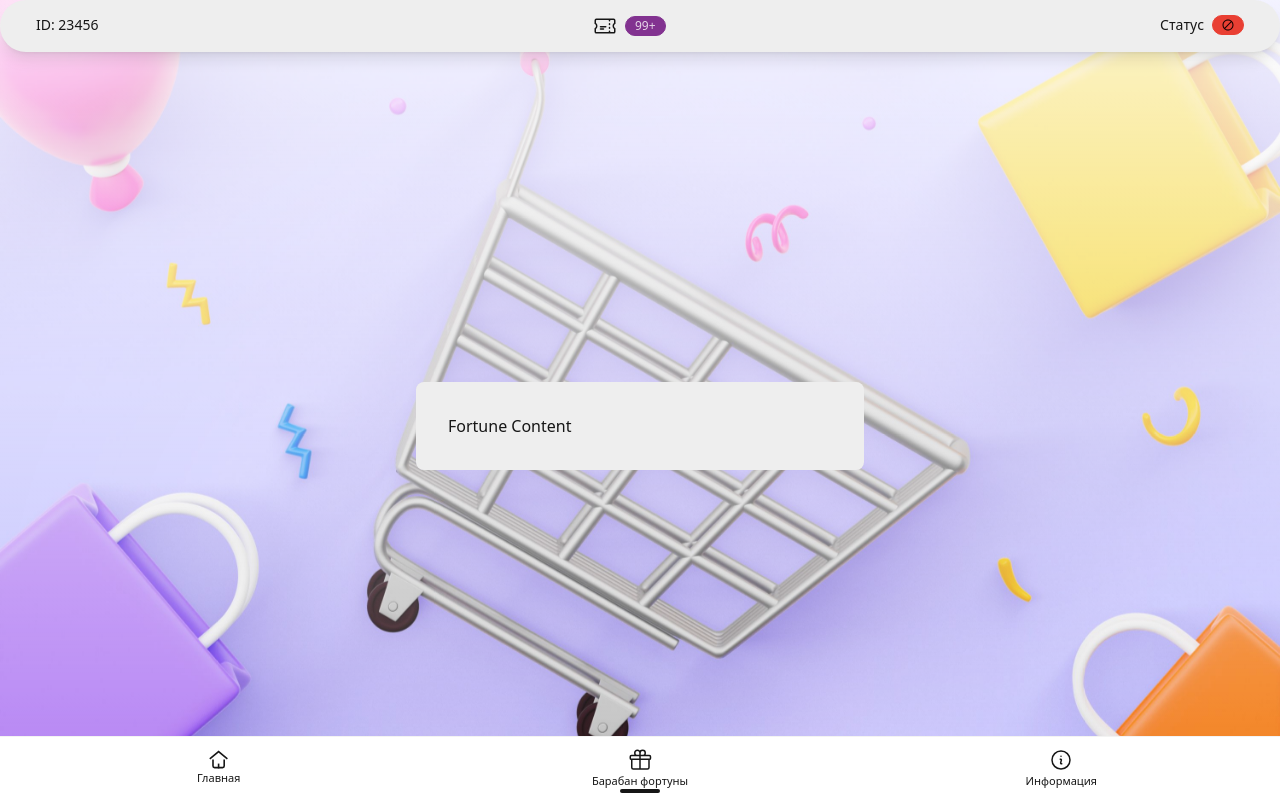
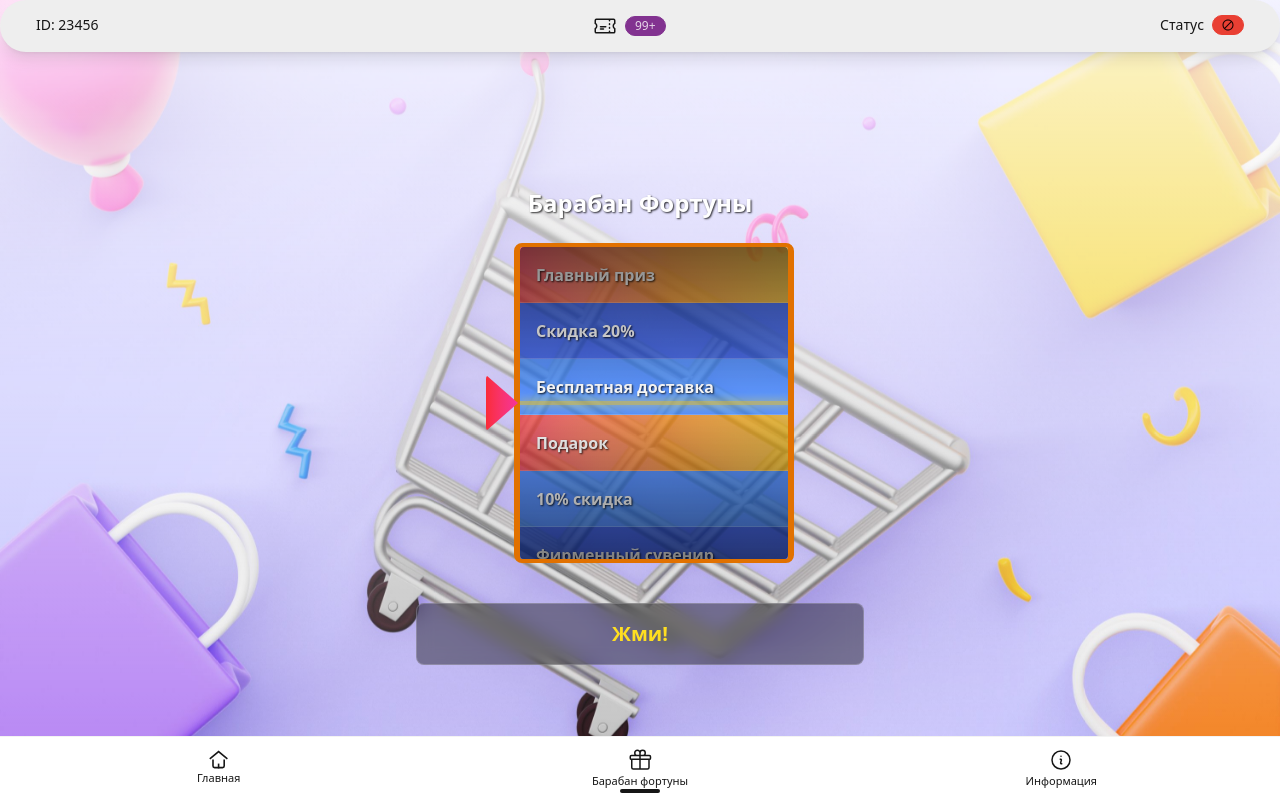
Before and after one commit to tipsy67/tgbot_01_react, a React (Vite) app: page / in a window 1280 px wide. Both pictures are taken after a click on the button "Барабан фортуны". Built offline with nearby package versions, Linux system fonts and the light colour scheme.

Commit message:
create drum

```diff
--- a/src/App.jsx
+++ b/src/App.jsx
@@ -1,18 +1,31 @@
-import { useState, useEffect } from 'react'
-import reactLogo from './assets/react.svg'
-import viteLogo from '/vite.svg'
-import './App.css'
-import Dock from './components/layout/footer/Dock'
-import Home from './components/pages/Home'
-import Header from './components/layout/footer/Header'
-import backgroundUrl from './assets/hero-pic.jpg'
+import { useState, useEffect } from "react";
+import reactLogo from "./assets/react.svg";
+import viteLogo from "/vite.svg";
+import "./App.css";
+import Dock from "./components/layout/footer/Dock";
+import Home from "./components/pages/Home";
+import Header from "./components/layout/footer/Header";
+import backgroundUrl from "./assets/hero-pic.jpg";
+import FortuneDrum from "./components/pages/Fortune";
 
 function App() {
-  const datePrizeDraw = new Date('2025-09-25T15:30:00');
-  const [tab, setTab] = useState('main')
-  const [count, setCount] = useState(0)
-  const isStaff = false
-  const counter=10
+  const datePrizeDraw = new Date("2025-09-25T15:30:00");
+  const [tab, setTab] = useState("main");
+  const [count, setCount] = useState(0);
+  const isStaff = false;
+  const counter = 10;
+  const prizes = [
+    { name: "Главный приз", type: "premium" },
+    { name: "Скидка 20%", type: "regular" },
+    { name: "Бесплатная доставка", type: "regular" },
+    { name: "Подарок", type: "premium" },
+    { name: "10% скидка", type: "regular" },
+    { name: "Фирменный сувенир", type: "regular" },
+    { name: "Двойной бонус", type: "regular" },
+    { name: "50% скидка", type: "premium" },
+    { name: "Удача в следующий раз", type: "regular" },
+    { name: "Малый приз", type: "regular" },
+  ];
 
   return (
     <div
@@ -22,22 +35,33 @@ function App() {
       style={{ backgroundImage: `url(${backgroundUrl})` }}
     >
       <div className="relative z-10 flex flex-col h-full">
+        <Header entrantID="23456" />
 
-      <Header entrantID='23456'/>
+        <main className="flex-1 flex justify-center items-center overflow-auto p-4">
+          <div className="w-full max-w-md">
+            {tab === "main" && <Home targetDate={datePrizeDraw} />}
+            {tab === "help" && (
+              <div className="bg-base-200 bg-opacity-90 rounded-lg p-8 backdrop-blur-sm">
+                Help Content
+              </div>
+            )}
+            {tab === "settings" && (
+              <div className="bg-base-200 bg-opacity-90 rounded-lg p-8 backdrop-blur-sm">
+                Settings Content
+              </div>
+            )}
+            {tab === "fortune" && <FortuneDrum prizes={prizes}/>}
+          </div>
+        </main>
 
-      <main className="flex-1 flex justify-center items-center overflow-auto p-4">
-        <div className="w-full max-w-md">
-          {tab === 'main' && <Home targetDate={datePrizeDraw}/>}
-          {tab === 'help' && <div className="bg-base-200 bg-opacity-90 rounded-lg p-8 backdrop-blur-sm">Help Content</div>}
-          {tab === 'settings' && <div className="bg-base-200 bg-opacity-90 rounded-lg p-8 backdrop-blur-sm">Settings Content</div>}
-          {tab === 'fortune' && <div className="bg-base-200 bg-opacity-90 rounded-lg p-8 backdrop-blur-sm">Fortune Content</div>}
-        </div>
-      </main>
-
-      <Dock activeTab={tab} onChange={(current) => setTab(current)} isStaff={isStaff}/>
+        <Dock
+          activeTab={tab}
+          onChange={(current) => setTab(current)}
+          isStaff={isStaff}
+        />
+      </div>
     </div>
-    </div>
-  )
+  );
 }
 
-export default App
+export default App;
--- /dev/null
+++ b/src/components/pages/Fortune.jsx
@@ -0,0 +1,124 @@
+import React, { useState, useRef } from 'react';
+
+export default function FortuneDrum({ prizes, ...props }) {
+  const [isSpinning, setIsSpinning] = useState(false);
+  const [result, setResult] = useState('Жми!');
+  const drumInnerRef = useRef(null);
+
+  // Функция вращения барабана
+  function spinDrum() {
+    if (isSpinning) return;
+
+    setIsSpinning(true);
+    setResult("Барабан вращается...");
+
+    const winningIndex = Math.floor(Math.random() * prizes.length);
+    const winningPrize = prizes[winningIndex].name;
+
+    const itemHeight = drumInnerRef.current?.firstChild?.offsetHeight || 50;
+    const totalHeight = prizes.length * itemHeight;
+    const drumHeight = 300;
+
+    const pointerPosition = drumHeight / 2;
+    const targetPosition = winningIndex * itemHeight + (itemHeight / 2) - pointerPosition;
+
+    const fullCircles = 3;
+    const extraSpin = fullCircles * totalHeight;
+    const totalOffset = extraSpin + targetPosition;
+
+    if (drumInnerRef.current) {
+      drumInnerRef.current.style.transition = 'transform 5s cubic-bezier(0.17, 0.67, 0.83, 0.67)';
+      drumInnerRef.current.style.transform = `translateY(-${totalOffset}px)`;
+    }
+
+    setTimeout(() => {
+      setResult(winningPrize);
+      setIsSpinning(false);
+
+      setTimeout(() => {
+        if (drumInnerRef.current) {
+          drumInnerRef.current.style.transition = 'none';
+          const currentPosition = totalOffset % totalHeight;
+          drumInnerRef.current.style.transform = `translateY(-${currentPosition}px)`;
+        }
+      }, 100);
+    }, 5000);
+  }
+
+  return (
+    <div className="w-full flex flex-col items-center">
+      {/* Заголовок */}
+      <h1 className="text-2xl font-bold text-white text-shadow mb-6">
+        Барабан Фортуны
+      </h1>
+
+      {/* Контейнер барабана по центру */}
+      <div className="flex justify-center items-center mb-6 w-full">
+        {/* Указатель */}
+        <div className="w-8 h-14 bg-gradient-to-r from-red-500 to-pink-500 clip-triangle z-10 shadow-lg mr-[-4px] rounded-l" />
+
+        {/* Барабан */}
+        <div className="relative w-70 h-80 overflow-hidden rounded-lg bg-transparent border-4 border-amber-600 border-l-6 border-r-6">
+          {/* Маска для затемнения краев */}
+          <div className="absolute inset-0 bg-gradient-to-b from-black/50 via-transparent to-black/50 z-5 rounded" />
+
+          {/* Линия выигрыша */}
+          <div className="absolute left-0 w-full h-1 bg-yellow-400/50 z-6 top-1/2 -translate-y-1/2 shadow-glow" />
+
+          {/* Внутренняя часть барабана */}
+          <div
+            ref={drumInnerRef}
+            className="absolute top-0 left-0 w-full transition-transform duration-5000"
+            style={{ transform: 'translateY(0px)' }}
+          >
+            {[...Array(6)].flatMap(() =>
+              prizes.map((prize, index) => (
+                <div
+                  key={`${prize.name}-${index}`}
+                  className={`h-14 flex items-center px-4 font-bold text-white border-b border-white/20 text-shadow ${
+                    prize.type === 'premium'
+                      ? 'bg-gradient-to-r from-red-500/70 to-yellow-500/70'
+                      : index % 2 === 0
+                        ? 'bg-blue-500/70'
+                        : 'bg-blue-700/70'
+                  }`}
+                >
+                  {prize.name}
+                </div>
+              ))
+            )}
+          </div>
+        </div>
+      </div>
+
+      {/* Кнопка и результат */}
+      <div className="w-full flex flex-col items-center">
+        {/* <button
+          className={`btn btn-primary glass ${isSpinning ? 'loading' : ''}`}
+          onClick={spinDrum}
+          disabled={isSpinning}
+        >
+          {isSpinning ? 'Вращается...' : 'Крутить барабан'}
+        </button> */}
+
+        <div className="mt-4 p-4 bg-black/40 rounded-lg w-full text-center border border-white/20 backdrop-blur-sm">
+          <p className="text-xl font-bold text-yellow-300 transition-all duration-300">
+            {result}
+          </p>
+        </div>
+      </div>
+
+      <style jsx>{`
+        .clip-triangle {
+          clip-path: polygon(0 0, 100% 50%, 0 100%);
+        }
+        .text-shadow {
+          text-shadow: 1px 1px 2px rgba(0, 0, 0, 0.8);
+        }
+        .shadow-glow {
+          box-shadow: 0 0 8px rgba(255, 215, 0, 0.6);
+        }
+      `}</style>
+    </div>
+  );
+}
```
